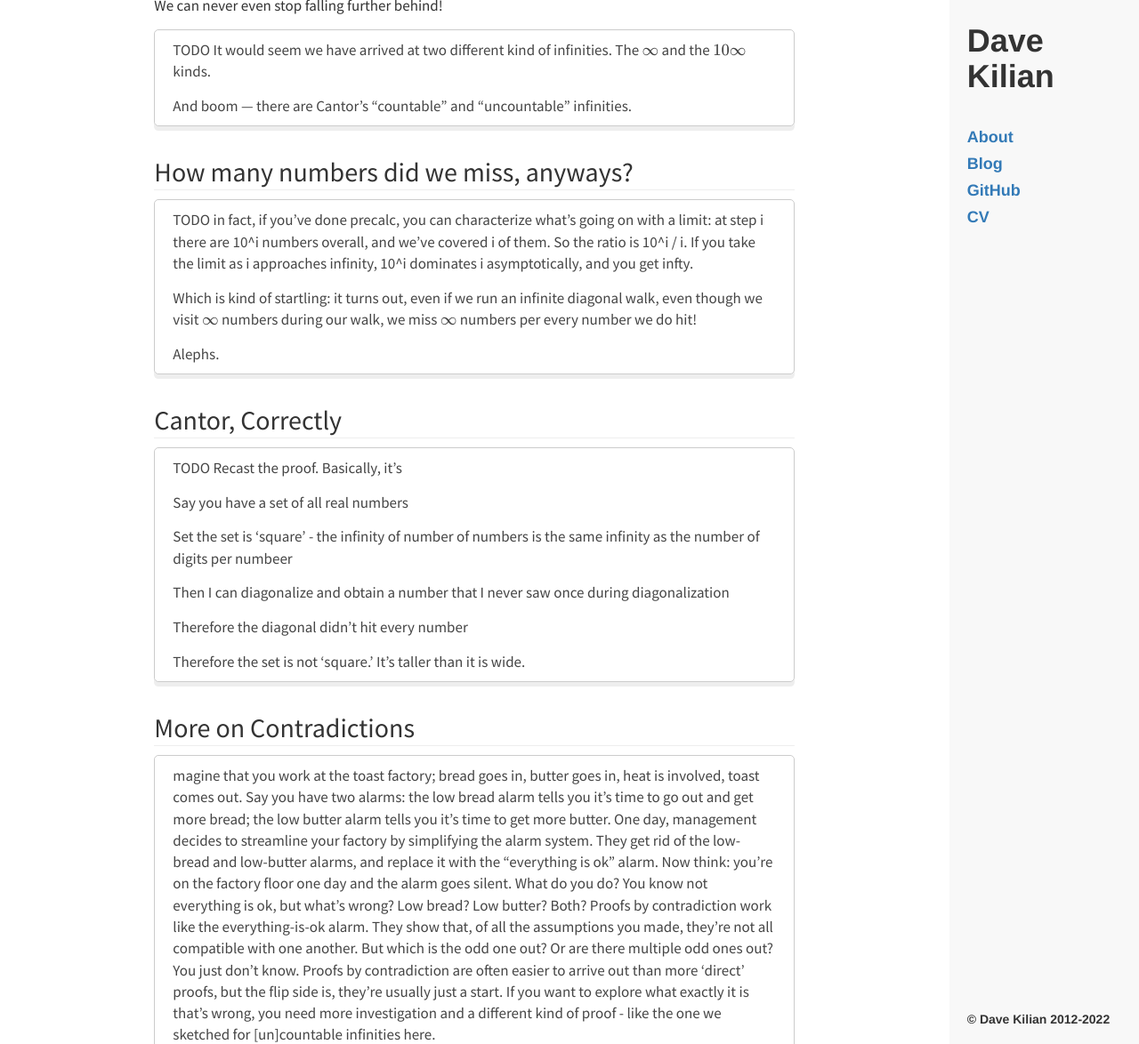
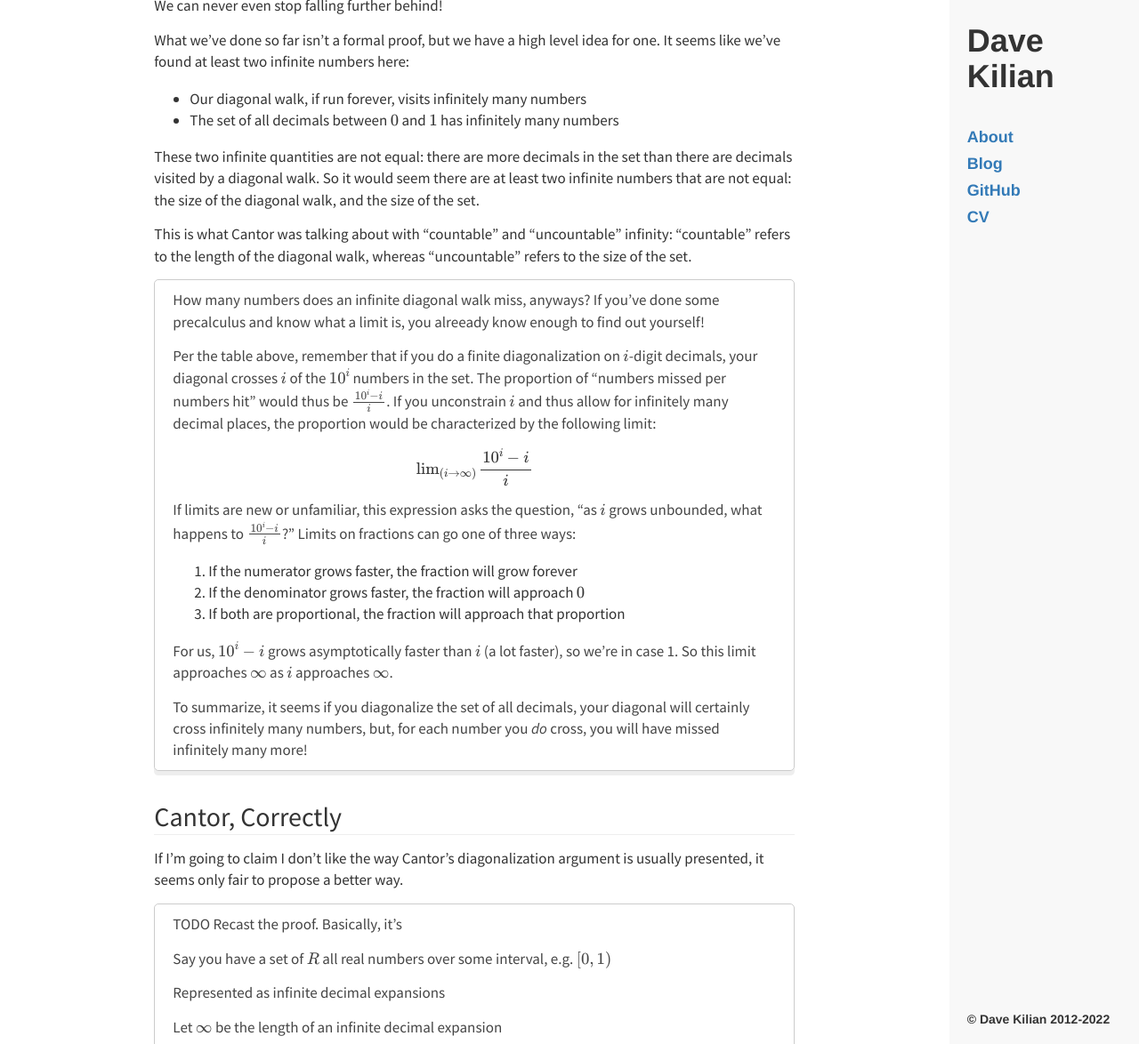
Before and after one commit to davekilian/davekilian.github.com, a Jekyll site: the page built from _posts/2022-01-26-cantor-and-contradictions.markdown, in a window 1280 px wide and 1400 px high, scrolled down 4902 px, cut to the strip 226-1400 px from the top of the window. Shown: the whole strip at 89% size. Built offline with Jekyll 4.4.1, drawn with Linux system fonts in a browser that asks for light colours; nearby versions of some CDN libraries; formulas are drawn with MathJax 3; some of the changed text lies outside the part shown.

Commit message:
old WIP, idk what this is

```diff
--- a/_posts/2022-01-26-cantor-and-contradictions.markdown
+++ b/_posts/2022-01-26-cantor-and-contradictions.markdown
@@ -152,27 +152,54 @@ Now we can see clearly how, each time we add another digit, we make some progres
 
 In fact, now we can see that, even if we walk forever, the set of numbers our diagonalization 'missed' will also grow forever. The trend never reverses; no longer how long we walk, we can never catch up. We can never even stop falling further behind!
 
-> TODO It would seem we have arrived at two different kind of infinities. The $\infty$ and the $10\infty$ kinds.
+What we've done so far isn't a formal proof, but we have a high level idea for one. It seems like we've found at least two infinite numbers here:
+
+* Our diagonal walk, if run forever, visits infinitely many numbers
+* The set of all decimals between $0$ and $1$ has infinitely many numbers
+
+These two infinite quantities are not equal: there are more decimals in the set than there are decimals visited by a diagonal walk. So it would seem there are at least two infinite numbers that are not equal: the size of the diagonal walk, and the size of the set.
+
+This is what Cantor was talking about with "countable" and "uncountable" infinity: "countable" refers to the length of the diagonal walk, whereas "uncountable" refers to the size of the set.
+
+> How many numbers does an infinite diagonal walk miss, anyways? If you've done some precalculus and know what a limit is, you alreeady know enough to find out yourself!
 >
-> And boom &mdash; there are Cantor's "countable" and "uncountable" infinities.
-
-## How many numbers did we miss, anyways?
-
-> TODO in fact, if you've done precalc, you can characterize what's going on with a limit: at step i there are 10^i numbers overall, and we've covered i of them. So the ratio is 10^i / i. If you take the limit as i approaches infinity, 10^i dominates i asymptotically, and you get infty.
+> Per the table above, remember that if you do a finite diagonalization on $i$-digit decimals, your diagonal crosses $i$ of the $10^i$ numbers in the set. The proportion of "numbers missed per numbers hit" would thus be $\frac{10^i-i}{i}$. If you unconstrain $i$ and thus allow for infinitely many decimal places, the proportion would be characterized by the following limit:
 >
-> Which is kind of startling: it turns out, even if we run an infinite diagonal walk, even though we visit $\infty$ numbers during our walk, we miss $\infty$ numbers per every number we do hit!
+> <center>$\lim_{(i \to \infty)} \dfrac{10^i-i}{i}$</center>
 >
-> Alephs.
+> If limits are new or unfamiliar, this expression asks the question, "as $i$ grows unbounded, what happens to $\frac{10^i-i}{i}$?" Limits on fractions can go one of three ways:
+>
+> 1. If the numerator grows faster, the fraction will grow forever
+> 2. If the denominator grows faster, the fraction will approach $0$
+> 3. If both are proportional, the fraction will approach that proportion
+>
+> For us, $10^i - i$ grows asymptotically faster than $i$ (a lot faster), so we're in case 1. So this limit approaches $\infty$ as $i$ approaches $\infty$.
+>
+> To summarize, it seems if you diagonalize the set of all decimals, your diagonal will certainly cross infinitely many numbers, but, for each number you *do* cross, you will have missed infinitely many more!
 
 ## Cantor, Correctly
 
+If I'm going to claim I don't like the way Cantor's diagonalization argument is usually presented, it seems only fair to propose a better way.
+
+
+
 > TODO Recast the proof. Basically, it's
 >
-> Say you have a set of all real numbers
+> Say you have a set of $R$ all real numbers over some interval, e.g. $[0, 1)$
 >
-> Set the set is 'square' - the infinity of number of numbers is the same infinity as the number of digits per numbeer
+> Represented as infinite decimal expansions
 >
-> Then I can diagonalize and obtain a number that I never saw once during diagonalization
+> Let $\infty$ be the length of an infinite decimal expansion
+>
+> Then $|R| > \infty$. Proof:
+>
+> I can diagonalize and obtain a number that I never saw once during diagonalization
+>
+> Diagonalization algorithm as before.
+>
+> Diagonalization covers $\infty$ elements of $R$.
+>
+> But diagonalization produces a number distinct from what it covered
 >
 > Therefore the diagonal didn't hit every number
 >
```
Also changed, not shown: other parts of _posts/2022-01-26-cantor-and-contradictions.markdown (+2 -0 lines).
